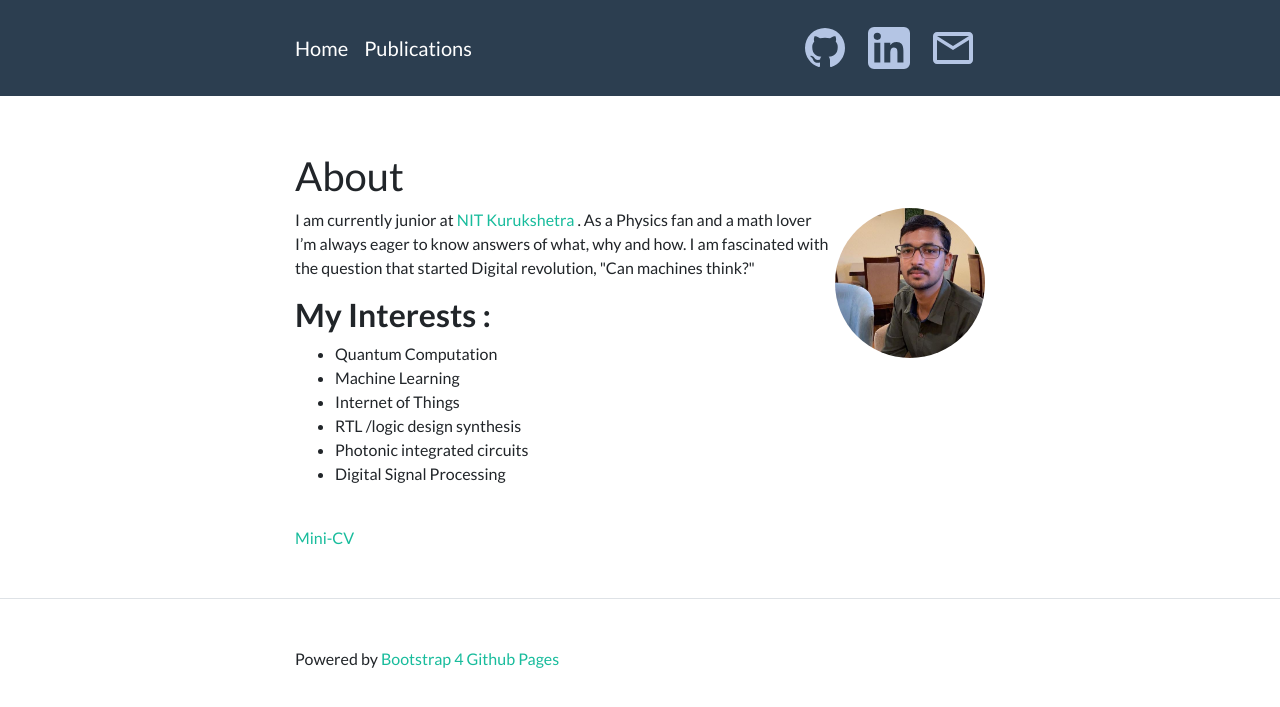
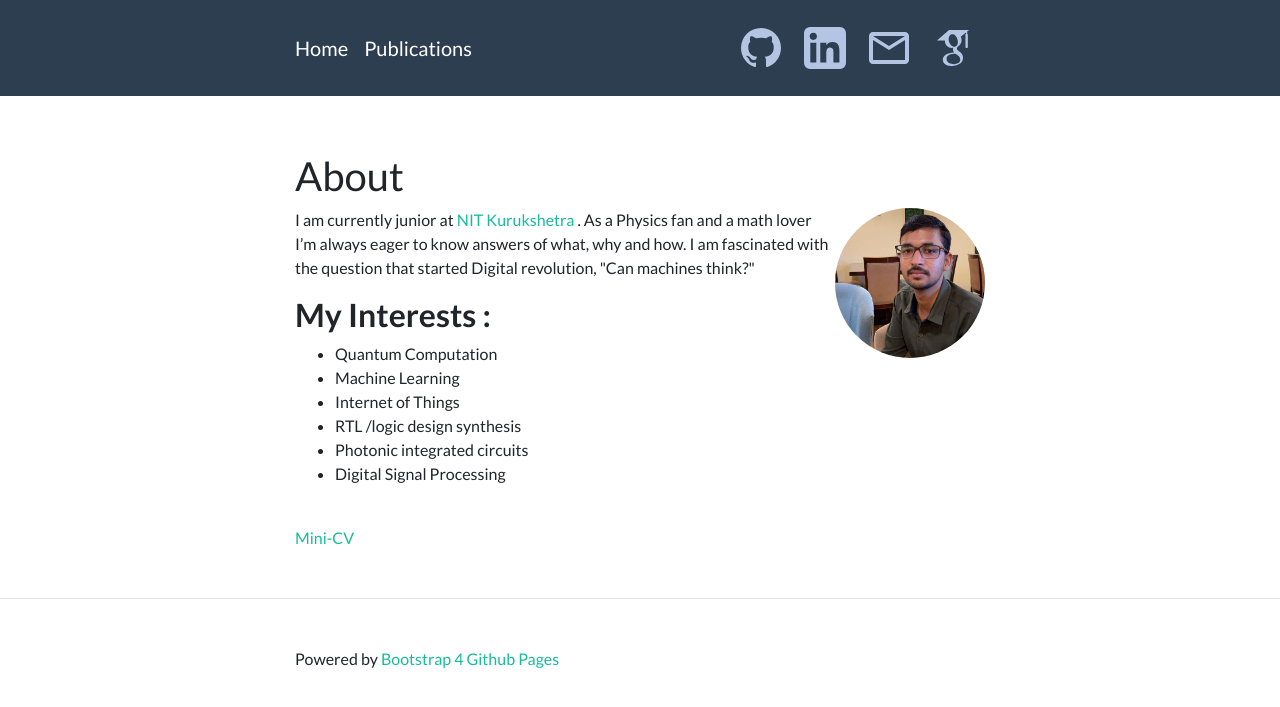
Before and after one commit to Raghav-Bell/Raghav-Bell.github.io, a Jekyll site: the page built from index.md, in a window 1280 px wide. Shown: the top 707 px of the page. Built offline with Jekyll 4.4.1, drawn with Linux system fonts in a browser that asks for light colours.

Commit message:
Added Google Scholar profile

```diff
--- a/_includes/header.html
+++ b/_includes/header.html
@@ -32,6 +32,10 @@
           <a class="nav-link" href="mailto:raghav_11915084@nitkkr.ac.in">
             <img class="logo" height="48" width="48" src="/assets/outline-email.svg" title="e-mail" alt="E-mail"></a>
         </li>
+        <li class="nav-item">
+          <a class="nav-link" href="https://scholar.google.com/citations?hl=en&user=NjE7ov0AAAAJ">
+            <img class="logo" height="48" width="48" src="/assets/google-scholar.svg" title="g-scholar" alt="G-Scholar"></a>
+        </li>
       </ul>
     </div>
   </div>
```
